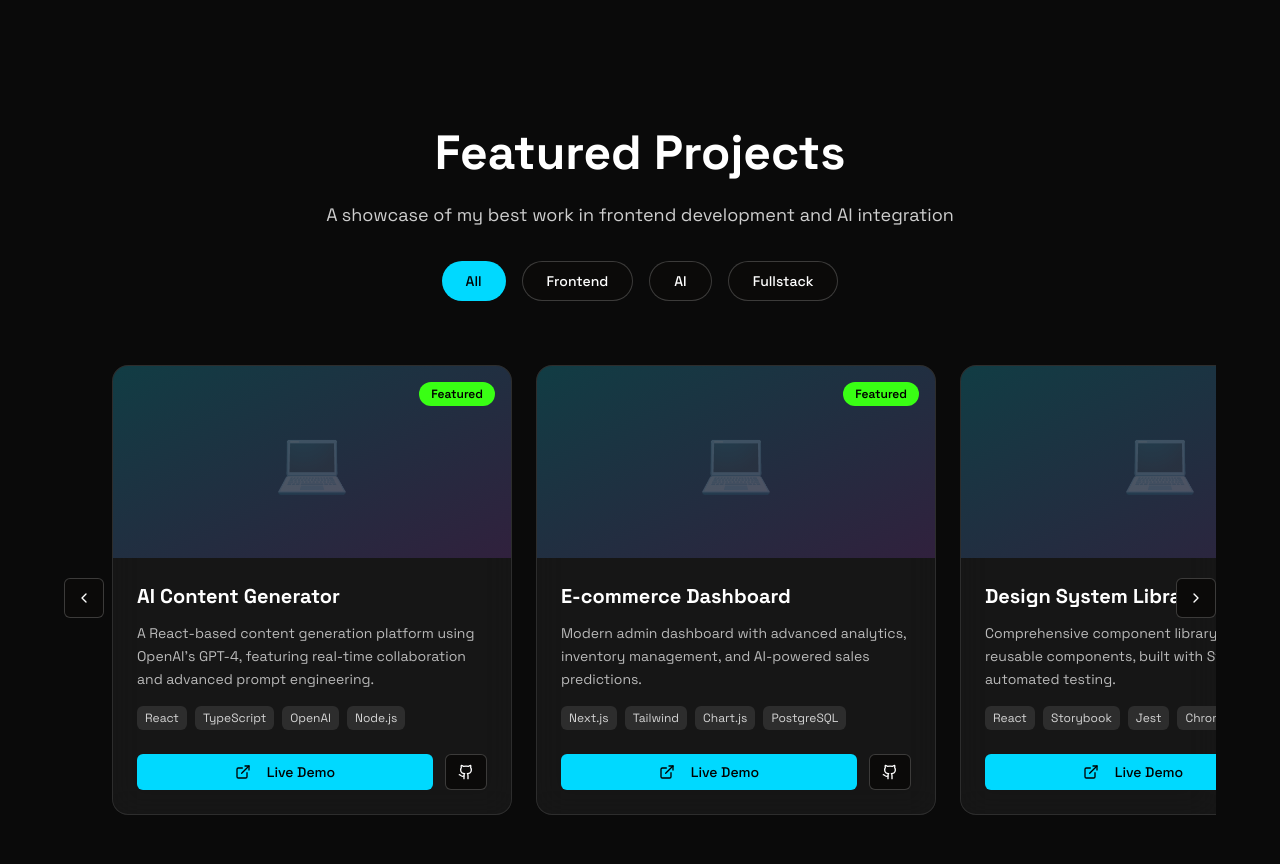
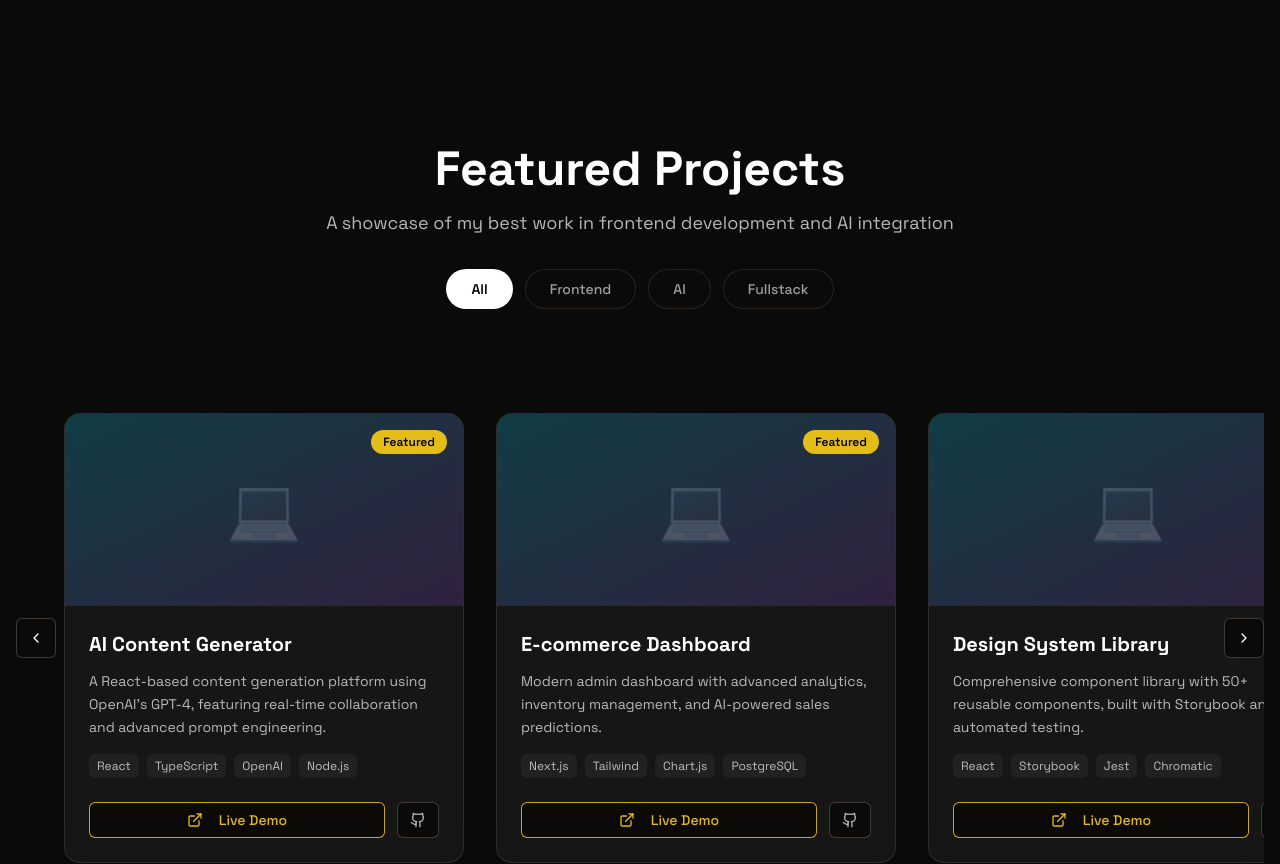
Before and after one commit to DennisMainhardt/portfolio_2025, a React (Vite) app: page / in a window 1280 px wide. Shown: the part 4420-5284 px from the top of the page. Built offline with nearby package versions, Linux system fonts and the light colour scheme.

Commit message:
feat: update styling of features projects

```diff
--- a/src/components/ProjectsSection.tsx
+++ b/src/components/ProjectsSection.tsx
@@ -8,8 +8,16 @@ const ProjectsSection = () => {
   const [activeFilter, setActiveFilter] = useState("All");
   const sectionRef = useRef<HTMLDivElement>(null);
   const scrollContainerRef = useRef<HTMLDivElement>(null);
+  const [isScrollable, setIsScrollable] = useState(false);
 
   const filters = ["All", "Frontend", "AI", "Fullstack"];
+
+  const filterStyles: { [key: string]: string } = {
+    "All": "bg-white text-black font-semibold border-transparent hover:bg-white/90",
+    "Frontend": "bg-electric-blue text-black font-semibold border-transparent hover:bg-electric-blue/90",
+    "AI": "bg-plasma-violet text-white font-semibold border-transparent hover:bg-plasma-violet/90",
+    "Fullstack": "bg-neon-green text-black font-semibold border-transparent hover:bg-neon-green/90",
+  };
 
   const projects = [
     {
@@ -62,6 +70,15 @@ const ProjectsSection = () => {
     ? projects
     : projects.filter(project => project.category === activeFilter);
 
+  const checkScrollability = () => {
+    const el = scrollContainerRef.current;
+    if (el) {
+      const hasOverflow = el.scrollWidth > el.clientWidth;
+      const canScrollRight = el.scrollWidth - el.clientWidth - el.scrollLeft > 1;
+      setIsScrollable(hasOverflow && canScrollRight);
+    }
+  };
+
   useEffect(() => {
     const observer = new IntersectionObserver(
       ([entry]) => {
@@ -69,15 +86,29 @@ const ProjectsSection = () => {
           setIsVisible(true);
         }
       },
-      { threshold: 0.3 }
+      { threshold: 0.1 }
     );
+
+    const scrollEl = scrollContainerRef.current;
 
     if (sectionRef.current) {
       observer.observe(sectionRef.current);
     }
 
-    return () => observer.disconnect();
-  }, []);
+    if (scrollEl) {
+      checkScrollability();
+      scrollEl.addEventListener('scroll', checkScrollability);
+      window.addEventListener('resize', checkScrollability);
+    }
+
+    return () => {
+      if (sectionRef.current) observer.unobserve(sectionRef.current);
+      if (scrollEl) {
+        scrollEl.removeEventListener('scroll', checkScrollability);
+        window.removeEventListener('resize', checkScrollability);
+      }
+    };
+  }, [filteredProjects]);
 
   const scroll = (direction: 'left' | 'right') => {
     if (scrollContainerRef.current) {
@@ -90,35 +121,32 @@ const ProjectsSection = () => {
   };
 
   return (
-    <section id="projects" ref={sectionRef} className="py-20 px-4 md:px-8 relative">
-      <div className="container mx-auto">
+    <section id="projects" ref={sectionRef} className="py-20 md:py-24 relative">
+      <div className="container mx-auto px-4">
         {/* Header */}
-        <div className="text-center mb-16">
-          <h2 className={`text-4xl md:text-5xl font-bold mb-6 text-white transition-all duration-1000 ${
-            isVisible ? 'opacity-100 translate-y-0' : 'opacity-0 translate-y-10'
+        <div className="text-center mb-12 md:mb-16">
+          <h2 className={`text-3xl md:text-5xl font-bold mb-4 text-white transition-all duration-1000 ${isVisible ? 'opacity-100 translate-y-0' : 'opacity-0 translate-y-10'
             }`}>
             Featured Projects
           </h2>
 
-          <p className={`text-lg text-white/80 mb-8 transition-all duration-1000 delay-200 ${
-            isVisible ? 'opacity-100 translate-y-0' : 'opacity-0 translate-y-10'
+          <p className={`max-w-2xl mx-auto text-base md:text-lg text-white/70 mb-8 transition-all duration-1000 delay-200 ${isVisible ? 'opacity-100 translate-y-0' : 'opacity-0 translate-y-10'
             }`}>
             A showcase of my best work in frontend development and AI integration
           </p>
 
           {/* Filter Buttons */}
-          <div className={`flex flex-wrap justify-center gap-4 mb-8 transition-all duration-1000 delay-300 ${
-            isVisible ? 'opacity-100 translate-y-0' : 'opacity-0 translate-y-10'
-          }`}>
+          <div className={`transition-all duration-1000 delay-300 ${isVisible ? 'opacity-100 translate-y-0' : 'opacity-0 translate-y-10'}`}>
+            <div className="md:flex md:justify-center">
+              <div className="flex gap-3 overflow-x-auto scrollbar-hide pb-4 -mx-4 px-4">
                 {filters.map((filter) => (
                   <Button
                     key={filter}
                     onClick={() => setActiveFilter(filter)}
-                variant={activeFilter === filter ? "default" : "outline"}
-                className={`magnetic-button rounded-full px-6 py-2 ${
-                  activeFilter === filter
-                    ? "bg-electric-blue text-black"
-                    : "border-white/20 text-white hover:border-electric-blue hover:text-electric-blue"
+                    variant="outline"
+                    className={`rounded-full px-6 py-2 text-sm transition-all duration-300 flex-shrink-0 ${activeFilter === filter
+                      ? filterStyles[filter]
+                      : 'border-white/10 text-white/60 hover:border-white/40 hover:text-white hover:bg-transparent'
                       }`}
                   >
                     {filter}
@@ -126,15 +154,19 @@ const ProjectsSection = () => {
                 ))}
               </div>
             </div>
+          </div>
+        </div>
 
         {/* Projects Container */}
         <div className="relative">
+          {/* Scroll Fade Indicator */}
+
           {/* Scroll Buttons */}
           <Button
             onClick={() => scroll('left')}
             variant="outline"
             size="icon"
-            className="absolute left-0 top-1/2 -translate-y-1/2 z-10 glass-card border-white/20 text-white hover:border-electric-blue hover:text-electric-blue"
+            className="absolute left-0 top-1/2 -translate-y-1/2 z-30 glass-card border-white/20 text-white hover:border-electric-blue hover:text-electric-blue hidden md:flex"
           >
             <ChevronLeft className="h-4 w-4" />
           </Button>
@@ -143,7 +175,7 @@ const ProjectsSection = () => {
             onClick={() => scroll('right')}
             variant="outline"
             size="icon"
-            className="absolute right-0 top-1/2 -translate-y-1/2 z-10 glass-card border-white/20 text-white hover:border-electric-blue hover:text-electric-blue"
+            className="absolute right-0 top-1/2 -translate-y-1/2 z-30 glass-card border-white/20 text-white hover:border-electric-blue hover:text-electric-blue hidden md:flex"
           >
             <ChevronRight className="h-4 w-4" />
           </Button>
@@ -151,17 +183,14 @@ const ProjectsSection = () => {
           {/* Projects Scroll Container */}
           <div
             ref={scrollContainerRef}
-            className="flex gap-6 overflow-x-auto scrollbar-hide px-12 pb-4"
+            className={`flex gap-4 md:gap-8 overflow-x-auto scrollbar-hide py-6 -mx-4 px-6 md:mx-0 md:px-12 ${filteredProjects.length === 1 ? "justify-center md:justify-start" : ""
+              }`}
           >
             {filteredProjects.map((project, index) => (
               <div
                 key={project.id}
-                className={`glass-card rounded-2xl overflow-hidden min-w-[350px] md:min-w-[400px] group hover:scale-105 transition-all duration-500 ${
-                  isVisible ? 'opacity-100 translate-y-0' : 'opacity-0 translate-y-10'
+                className={`glass-card rounded-2xl overflow-hidden w-[80vw] max-w-[380px] md:w-auto md:min-w-[400px] flex-shrink-0 group md:hover:scale-105 transition-all duration-300 md:hover:duration-150 delay-[${400 + index * 100}ms] md:hover:delay-0 ${isVisible ? 'opacity-100 translate-y-0' : 'opacity-0 translate-y-10'
                   }`}
-                style={{
-                  transitionDelay: `${400 + index * 100}ms`
-                }}
               >
                 {/* Project Image */}
                 <div className="relative overflow-hidden h-48 bg-gradient-to-br from-electric-blue/20 to-plasma-violet/20">
@@ -169,7 +198,7 @@ const ProjectsSection = () => {
                     <div className="text-6xl opacity-20">💻</div>
                   </div>
                   {project.featured && (
-                    <div className="absolute top-4 right-4 bg-neon-green text-black px-3 py-1 rounded-full text-xs font-semibold">
+                    <div className="absolute top-4 right-4 bg-yellow-400/90 text-black px-3 py-1 rounded-full text-xs font-semibold backdrop-blur-sm">
                       Featured
                     </div>
                   )}
@@ -190,7 +219,7 @@ const ProjectsSection = () => {
                     {project.tags.map((tag) => (
                       <span
                         key={tag}
-                        className="px-2 py-1 bg-white/10 text-white/80 rounded-md text-xs"
+                        className="px-2 py-1 bg-white/5 text-white/70 rounded-md text-xs"
                       >
                         {tag}
                       </span>
@@ -201,7 +230,8 @@ const ProjectsSection = () => {
                   <div className="flex gap-3">
                     <Button
                       size="sm"
-                      className="magnetic-button bg-electric-blue hover:bg-electric-blue/80 text-black flex-1"
+                      variant="outline"
+                      className="flex-1 border-yellow-400/80 text-yellow-400/90 hover:bg-yellow-400 hover:text-black"
                     >
                       <ExternalLink className="mr-2 h-4 w-4" />
                       Live Demo
@@ -210,7 +240,7 @@ const ProjectsSection = () => {
                     <Button
                       size="sm"
                       variant="outline"
-                      className="border-white/20 text-white hover:border-plasma-violet hover:text-plasma-violet"
+                      className="border-white/20 text-white/70 hover:border-white/40 hover:text-white hover:bg-transparent"
                     >
                       <Github className="h-4 w-4" />
                     </Button>
```
Lines whose indentation alone changed are shown as unchanged.
